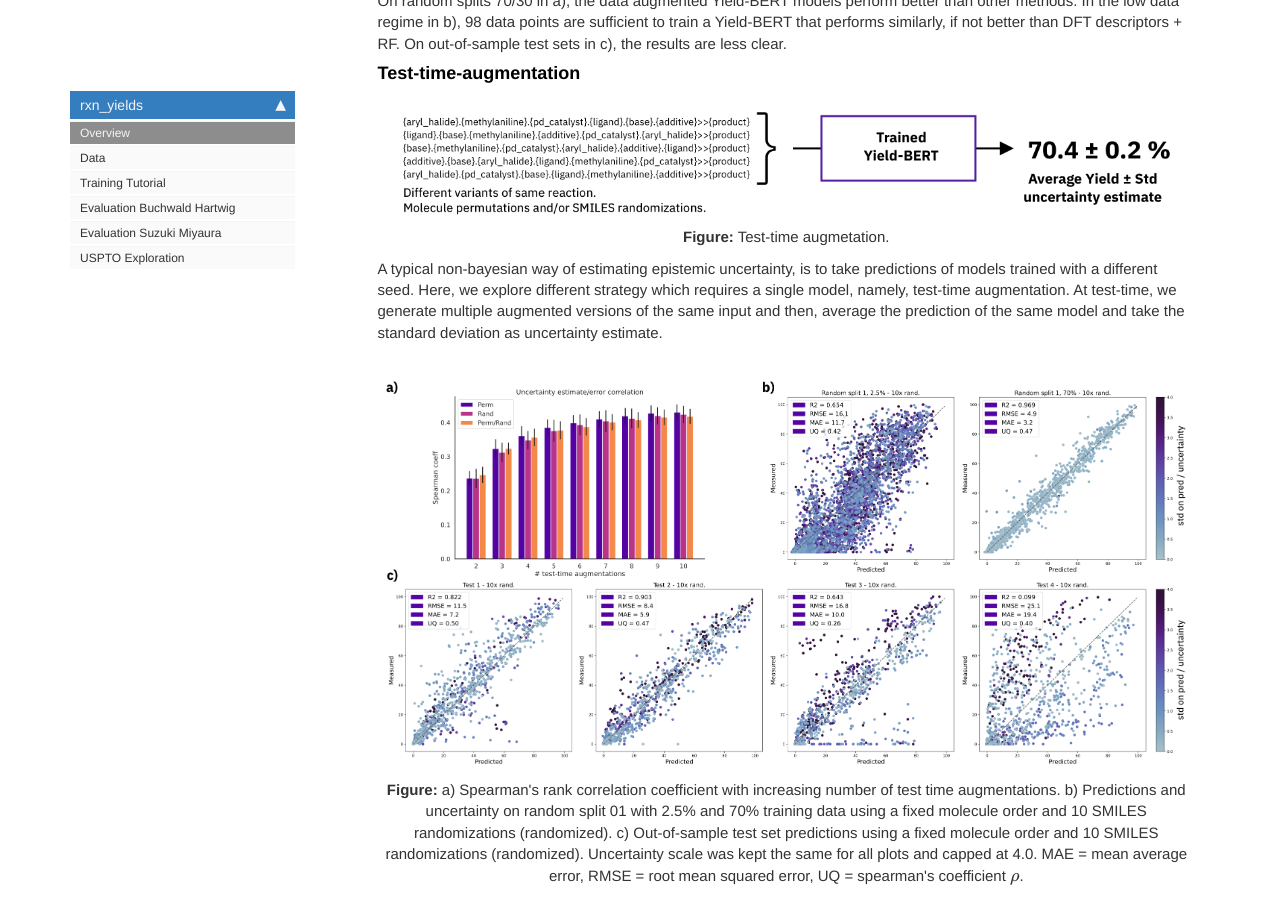
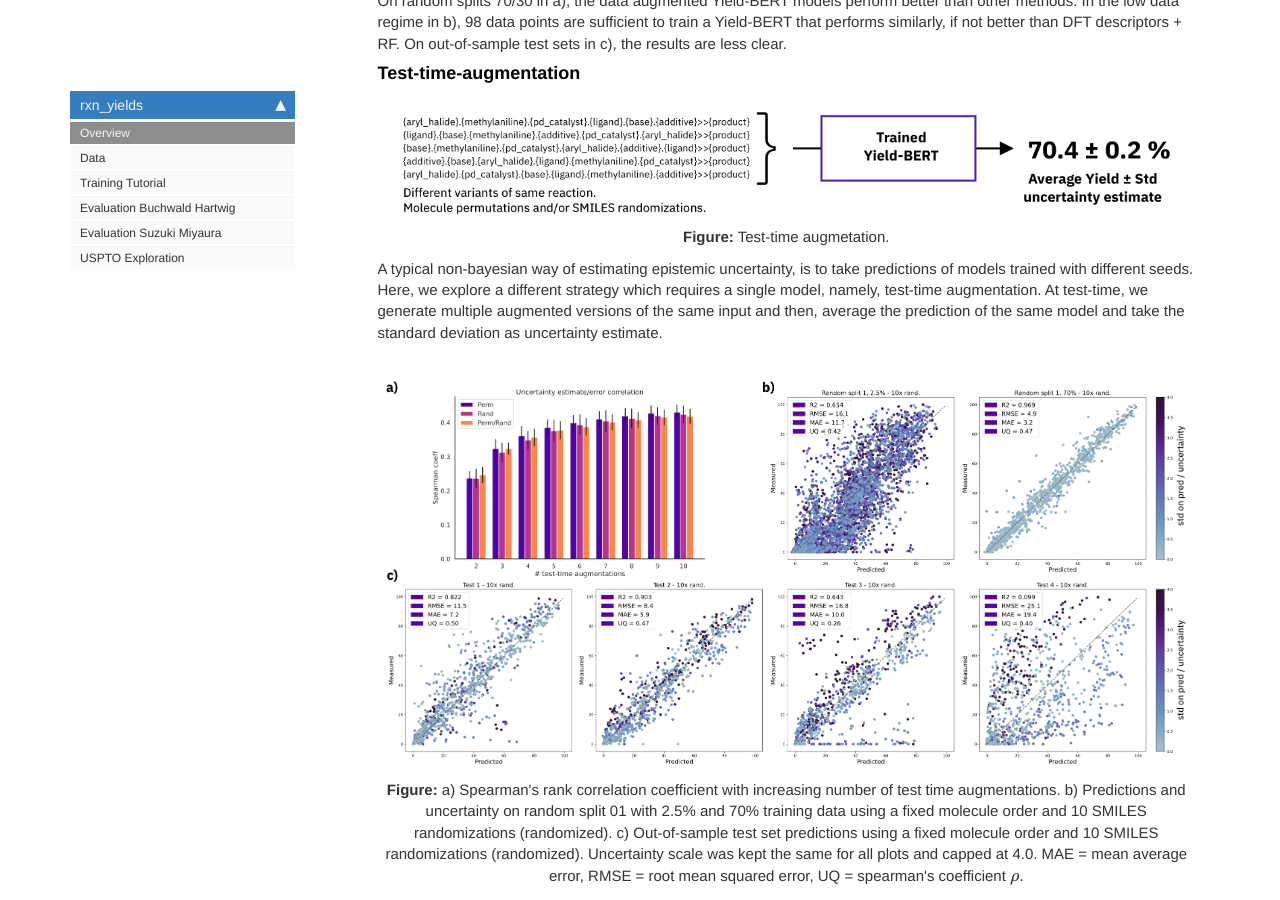
Before and after one commit to rxn4chemistry/rxn_yields, a Jekyll site: the page built from docs/index.html, in a window 1280 px wide and 900 px high, scrolled down 3425 px. Built offline with Jekyll 4.4.1, drawn with Linux system fonts in a browser that asks for light colours; nearby versions of some CDN libraries; comment, search, counter and statistics services are not loaded; some of the changed text lies outside the part shown.

Commit message:
Fixed typos

```diff
--- a/docs/index.html
+++ b/docs/index.html
@@ -138,7 +138,7 @@ pip install -e .</code></pre>
 <h4 id="Test-time-augmentation">Test-time-augmentation<a class="anchor-link" href="#Test-time-augmentation"> </a></h4><div style="text-align: center">
 {% include image.html max-width="800" file="/rxn_yields/images/testtime_augmentation.png" %}
 <p style="text-align: center;"> <b>Figure:</b> Test-time augmetation.</p>
-</div><p>A typical non-bayesian way of estimating epistemic uncertainty, is to take predictions of models trained with a different seed. Here, we explore different strategy which requires a single model, namely, test-time augmentation. At test-time, we generate multiple augmented versions of the same input and then, average the prediction of the same model and take the standard deviation as uncertainty estimate.</p>
+</div><p>A typical non-bayesian way of estimating epistemic uncertainty, is to take predictions of models trained with different seeds. Here, we explore a different strategy which requires a single model, namely, test-time augmentation. At test-time, we generate multiple augmented versions of the same input and then, average the prediction of the same model and take the standard deviation as uncertainty estimate.</p>
 <div style="text-align: center">
 {% include image.html max-width="800" file="/rxn_yields/images/uncertainty.png" %}
 <p style="text-align: center;"> <b>Figure:</b> a) Spearman's rank correlation coefficient with increasing number of test time augmentations. b) Predictions and uncertainty on random split 01 with 2.5% and 70% training data using a fixed molecule order and 10 SMILES randomizations (randomized). c) Out-of-sample test set predictions using a fixed molecule order and 10 SMILES randomizations (randomized). Uncertainty scale was kept the same for all plots and capped at 4.0. MAE = mean average error, RMSE = root mean squared error, UQ = spearman's coefficient $\rho$.</p>
```
Also changed, not shown: other parts of docs/index.html (+1 -1 lines), README.md, 1 other file.
